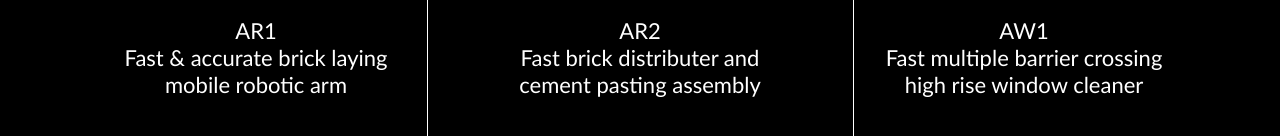
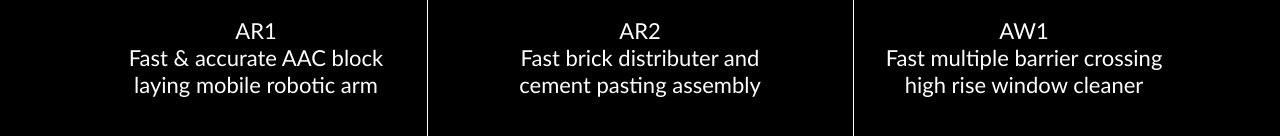
Before and after one commit to AROBOTS-robotics/AROBOTS, a plain HTML site: page Products.html in a window 1280 px wide. Shown: the part 548-684 px from the top of the page. Drawn offline with Linux system fonts and the light colour scheme.

Commit message:
Update Products.html

```diff
--- a/Products.html
+++ b/Products.html
@@ -99,7 +99,7 @@
 
             <div class="content-item">
                 <div class="content-image" style="background-image: url('r1.png')"></div>
-                <div class="content-text">AR1<br>Fast & accurate brick laying mobile robotic arm</div>
+                <div class="content-text">AR1<br>Fast & accurate AAC block laying mobile robotic arm</div>
             </div>
 
             <div class="content-item">
```
